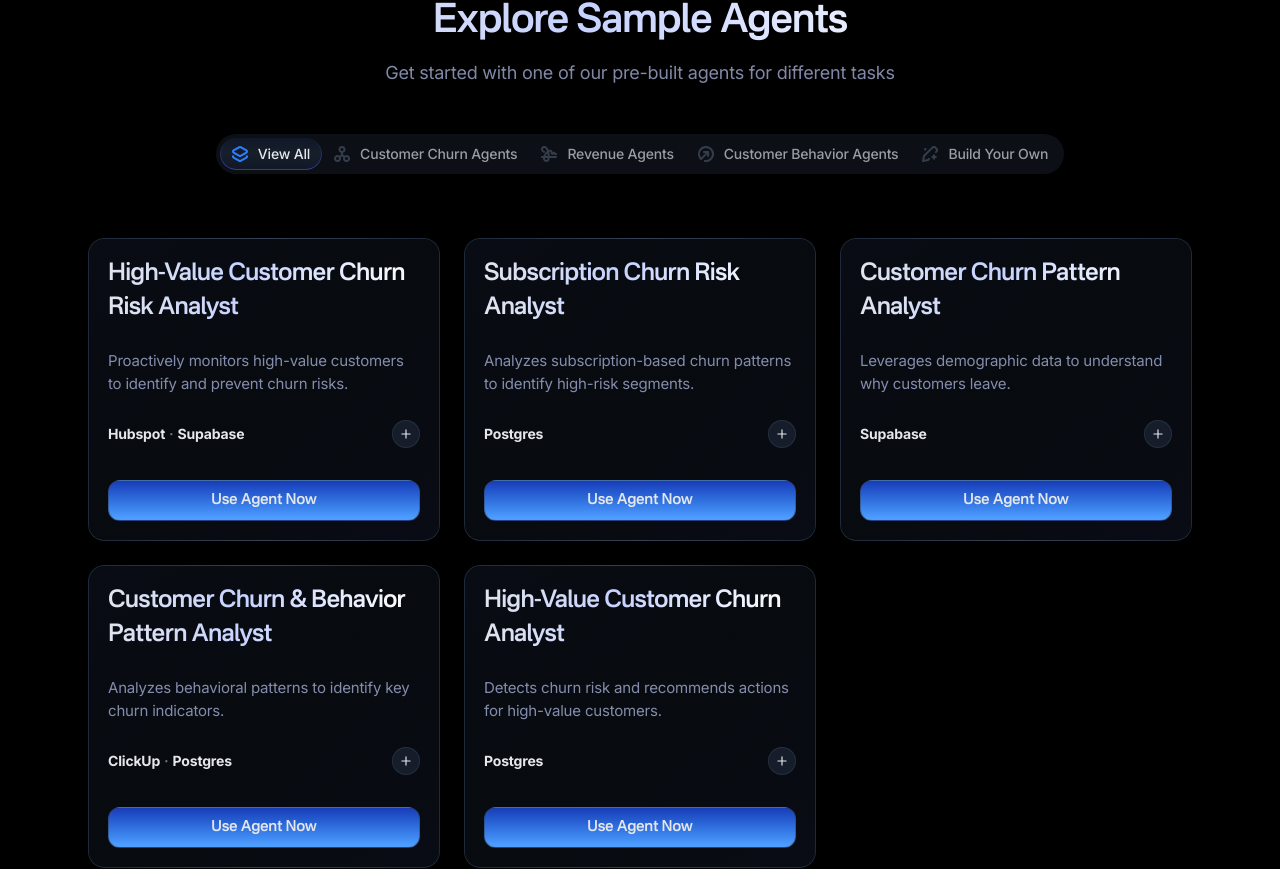
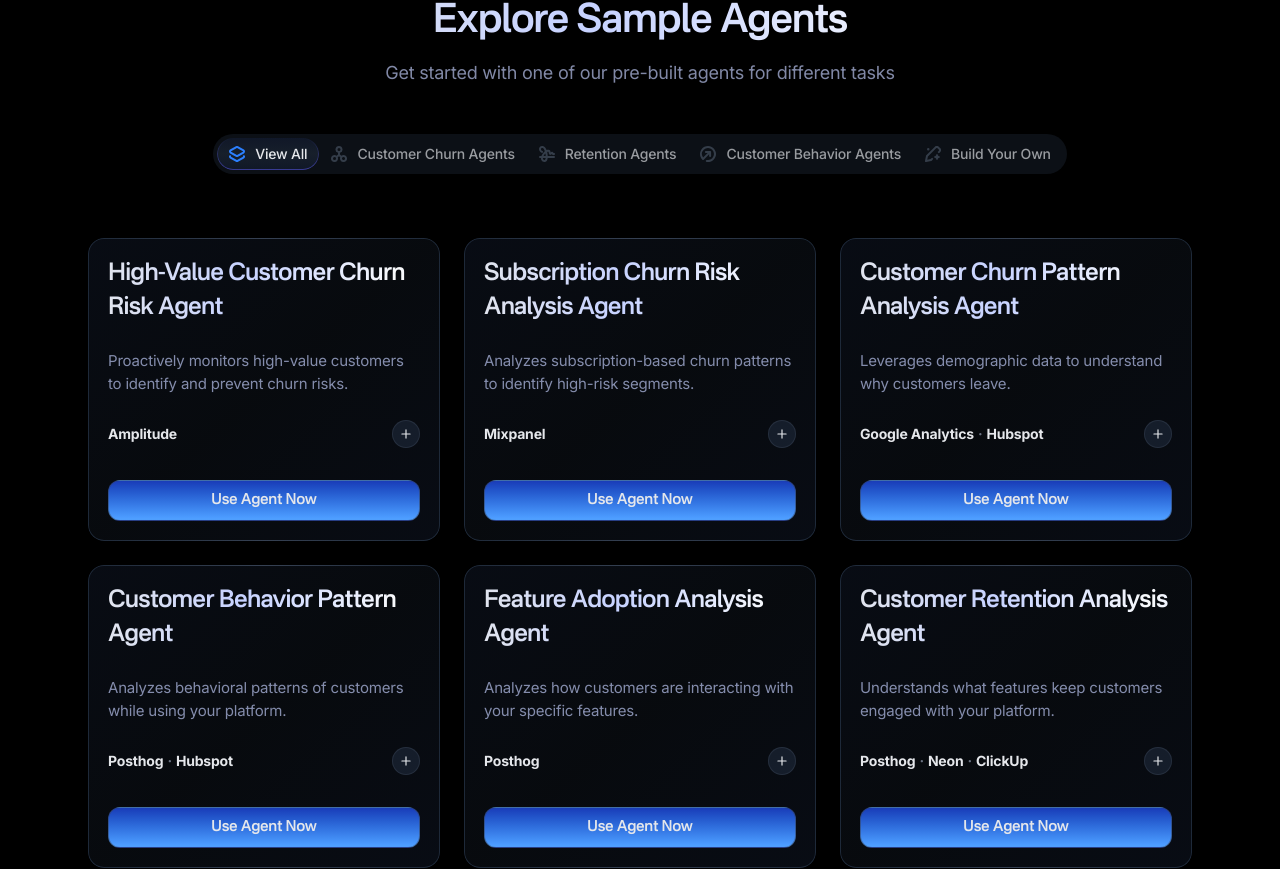
Before and after one commit to CupertinoVanguard/nexus_landing_page_unlimited, a Next.js app: page / in a window 1280 px wide. Shown: the part 810-1679 px from the top of the page. Built offline with nearby package versions, Linux system fonts and the light colour scheme.

Commit message:
Addition and rewording of agents

```diff
--- a/components/testimonials.tsx
+++ b/components/testimonials.tsx
@@ -23,20 +23,20 @@ const testimonials_1 = [
   {
     img: TestimonialImg01,
     // clientImg: ClientImg01,
-    agent_name: "High-Value Customer Churn Risk Analyst",
+    agent_name: "High-Value Customer Churn Risk Agent",
     status: "Recurring",
-    integration_list: ["Hubspot", "Supabase"],
+    integration_list: ["Amplitude"],
     summary: "Proactively monitors high-value customers to identify and prevent churn risks.",
     content:
       "Monitors high-value (Tier 1) customers to proactively identify, analyze, and alert on potential churn risks and significant behavioral shifts. Detects subtle warning signs, performs root cause analysis, and generates actionable insights to help you prevent customer attrition and retain your most valuable clients.",
-    categories: [1, 3, 5],
+    categories: [1, 5],
   },
   {
     img: TestimonialImg02,
     // clientImg: ClientImg02,
-    agent_name: "Subscription Churn Risk Analyst",
+    agent_name: "Subscription Churn Risk Analysis Agent",
     status: "Non-Recurring",
-    integration_list: ["Postgres"],
+    integration_list: ["Mixpanel"],
     summary: "Analyzes subscription-based churn patterns to identify high-risk segments.",
     content:
       "Analyzes customer churn patterns within subscription-based businesses by leveraging relational database schemas. Identifies high-risk segments, uncovers seasonal trends, and provides actionable insights to minimize attrition. Defines churn, segments customers, and pinpoints product-specific churn drivers for targeted retention strategies.",
@@ -45,9 +45,9 @@ const testimonials_1 = [
   {
     img: TestimonialImg03,
     // clientImg: ClientImg03,
-    agent_name: "Customer Churn Pattern Analyst",
+    agent_name: "Customer Churn Pattern Analysis Agent",
     status: "Non-Recurring",
-    integration_list: ["Supabase"],
+    integration_list: ["Google Analytics",'Hubspot'],
     summary: "Leverages demographic data to understand why customers leave.",
     content:
       "Identifies and analyzes customer churn patterns by leveraging demographic and transactional data. Defines churn, performs cohort analysis, and investigates behavioral trends to uncover why customers leave. Segments customers and pinpoints high-risk groups for proactive retention efforts.",
@@ -56,25 +56,47 @@ const testimonials_1 = [
   {
     img: TestimonialImg04,
     // clientImg: ClientImg04,
-    agent_name: "Customer Churn & Behavior Pattern Analyst",
+    agent_name: "Customer Behavior Pattern Agent",
     status: "Recurring",
-    integration_list: ["ClickUp", "Postgres"],
-    summary: "Analyzes behavioral patterns to identify key churn indicators.",
+    integration_list: ["Posthog",'Hubspot'],
+    summary: "Analyzes behavioral patterns of customers while using your platform.",
     content:
       "Uncovers customer churn drivers and behavioral patterns by analyzing historical data for trends, correlations, and anomalies. Segments customers, identifies key behavioral indicators, and provides actionable insights for retention strategies and targeted marketing. Pinpoints critical touchpoints to reduce attrition.",
     categories: [1, 4],
   },
   {
-    img: TestimonialImg05,
-    // clientImg: ClientImg05,
-    agent_name: "High-Value Customer Churn Analyst",
+    img: TestimonialImg04,
+    // clientImg: ClientImg04,
+    agent_name: "Feature Adoption Analysis Agent",
     status: "Recurring",
-    integration_list: ["Postgres"],
-    summary: "Detects churn risk and recommends actions for high-value customers.",
+    integration_list: ["Posthog"],
+    summary: "Analyzes how customers are interacting with your specific features.",
     content:
-      "Focuses on high-value (Tier 1) customers to proactively detect churn risk, analyze changes in purchase behavior, and deliver actionable retention insights. Flags critical anomalies, prioritizes alerts for your most valuable clients, and recommends immediate actions to maximize customer lifetime value.",
-    categories: [1, 3, 5],
+      "Uncovers customer churn drivers and behavioral patterns by analyzing historical data for trends, correlations, and anomalies. Segments customers, identifies key behavioral indicators, and provides actionable insights for retention strategies and targeted marketing. Pinpoints critical touchpoints to reduce attrition.",
+    categories: [1, 4],
   },
+  {
+    img: TestimonialImg04,
+    // clientImg: ClientImg04,
+    agent_name: "Customer Retention Analysis Agent",
+    status: "Recurring",
+    integration_list: ["Posthog",'Neon','ClickUp'],
+    summary: "Understands what features keep customers engaged with your platform.",
+    content:
+      "Uncovers customer churn drivers and behavioral patterns by analyzing historical data for trends, correlations, and anomalies. Segments customers, identifies key behavioral indicators, and provides actionable insights for retention strategies and targeted marketing. Pinpoints critical touchpoints to reduce attrition.",
+    categories: [1, 3, 4],
+  },
+  // {
+  //   img: TestimonialImg05,
+  //   // clientImg: ClientImg05,
+  //   agent_name: "High-Value Customer Churn Analyst",
+  //   status: "Recurring",
+  //   integration_list: ["Postgres"],
+  //   summary: "Detects churn risk and recommends actions for high-value customers.",
+  //   content:
+  //     "Focuses on high-value (Tier 1) customers to proactively detect churn risk, analyze changes in purchase behavior, and deliver actionable retention insights. Flags critical anomalies, prioritizes alerts for your most valuable clients, and recommends immediate actions to maximize customer lifetime value.",
+  //   categories: [1, 3, 5],
+  // },
 ];
 
 interface ModalState {
@@ -157,7 +179,7 @@ export default function Testimonials() {
                 >
                   <path d="M2.428 10c.665-1.815 1.98-3.604 3.44-4.802-.6-1.807-1.443-3.079-2.29-3.18-1.91-.227-2.246 2.04-.174 2.962a1 1 0 1 1-.813 1.827C-1.407 5.028-.589-.491 3.815.032c1.605.191 2.925 1.811 3.79 4.07.979-.427 1.937-.51 2.735-.092.818.429 1.143 1.123 1.294 2.148.015.1.022.149.043.32.542-.537 1.003-.797 1.693-.622.64.162.894.493 1.195 1.147l.018.04a1 1 0 0 1 1.133 1.61c-.46.47-1.12.574-1.744.398a1.661 1.661 0 0 1-.87-.592 2.127 2.127 0 0 1-.224-.349 3.225 3.225 0 0 1-.55.477c-.377.253-.8.368-1.259.267-.993-.218-1.21-.779-1.367-2.05-.027-.22-.033-.262-.046-.353-.067-.452-.144-.617-.244-.67-.225-.118-.665-.013-1.206.278.297 1.243.475 2.587.516 3.941H15a1 1 0 0 1 0 2H8.68l-.025.285c-.173 1.918-.906 3.381-2.654 3.668-1.5.246-3.013-.47-3.677-1.858-.29-.637-.39-1.35-.342-2.095H1a1 1 0 0 1 0-2h1.428Zm2.11 0h2.175a18.602 18.602 0 0 0-.284-2.577c-.205.202-.408.42-.606.654A9.596 9.596 0 0 0 4.537 10Zm2.135 2H3.942c-.032.465.03.888.194 1.25.258.538.89.836 1.54.73.546-.09.888-.772.988-1.875L6.673 12Z" />
                 </svg>
-                <span>Revenue Agents</span>
+                <span>Retention Agents</span>
               </button>
               {/* Button #4 */}
               <button
```
